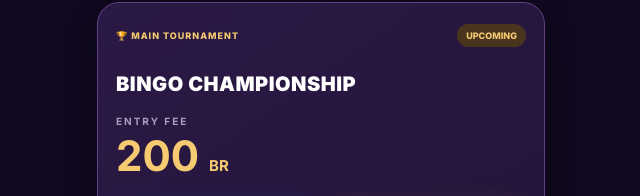
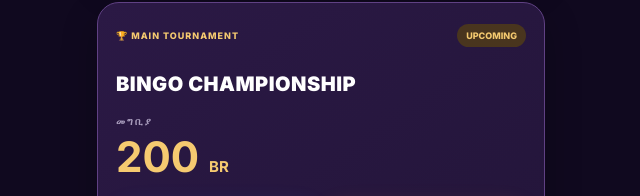
Before and after one commit to edeler901-coder/Mytourname, a website: page public/index.html in a window 1280 px wide. Shown: the part 270-466 px from the top of the page, 319-959 px from the left. Drawn offline with Linux system fonts and the light colour scheme; no server answers.

Commit message:
Rename entry fee label to Amharic

```diff
--- a/public/index.html
+++ b/public/index.html
@@ -40,7 +40,7 @@
       </div>
 
       <h2>BINGO CHAMPIONSHIP</h2>
-      <p class="entry-label">ENTRY FEE</p>
+      <p class="entry-label">መግቢያ</p>
       <h1>200 <small>BR</small></h1>
 
       <div class="tournament-live-stats">
```
